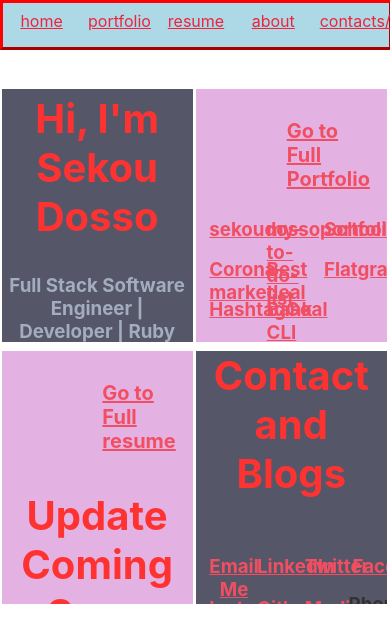
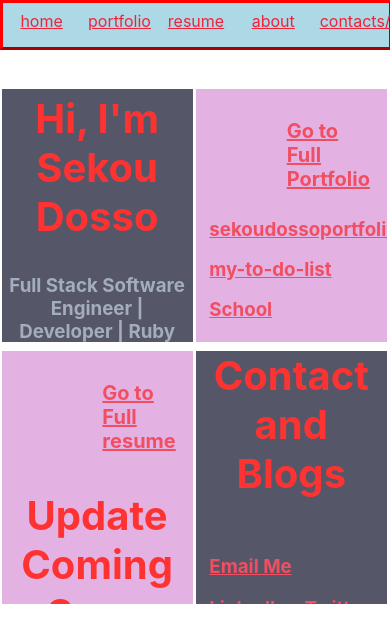
Before and after one commit to sekoudosso82/sekoudossoportfolio, a React (Create React App) app: page / in a window 390 px wide. Shown: the top 642 px of the page. Built offline with nearby package versions, Linux system fonts and the light colour scheme.

Commit message:
phone screen setup

```diff
--- a/src/App.css
+++ b/src/App.css
@@ -94,13 +94,15 @@
 .homePortfolioSubDiv{
   /* overflow: scroll; */
   height: 40px;
-  width: 25%;
+  max-width: 350px;
+  /* width: 45%; */
   margin-left: 5%;
   float: left;
   text-align: left;
 }
 .portfolioTextAlign{
   text-align: left;
+
 }
 .portfolioAbouthomeDiv{
   margin-top: 10%;
@@ -117,7 +119,8 @@
 
 .homeContactSubDiv{
   height: 40px;
-  width: 20%;
+  max-width: 350px;
+  /* width: 20%; */
   margin-left: 5%;
   margin-top: 1%;
   float: left;
@@ -132,7 +135,8 @@
 .contactSubDiv{
   overflow: scroll;
   height: 30vh;
-  width: 20%;
+  max-width: 350px;
+  /* width: 20%; */
   border: 1px outset white;
   background-color: plum;
   float: left;
```
